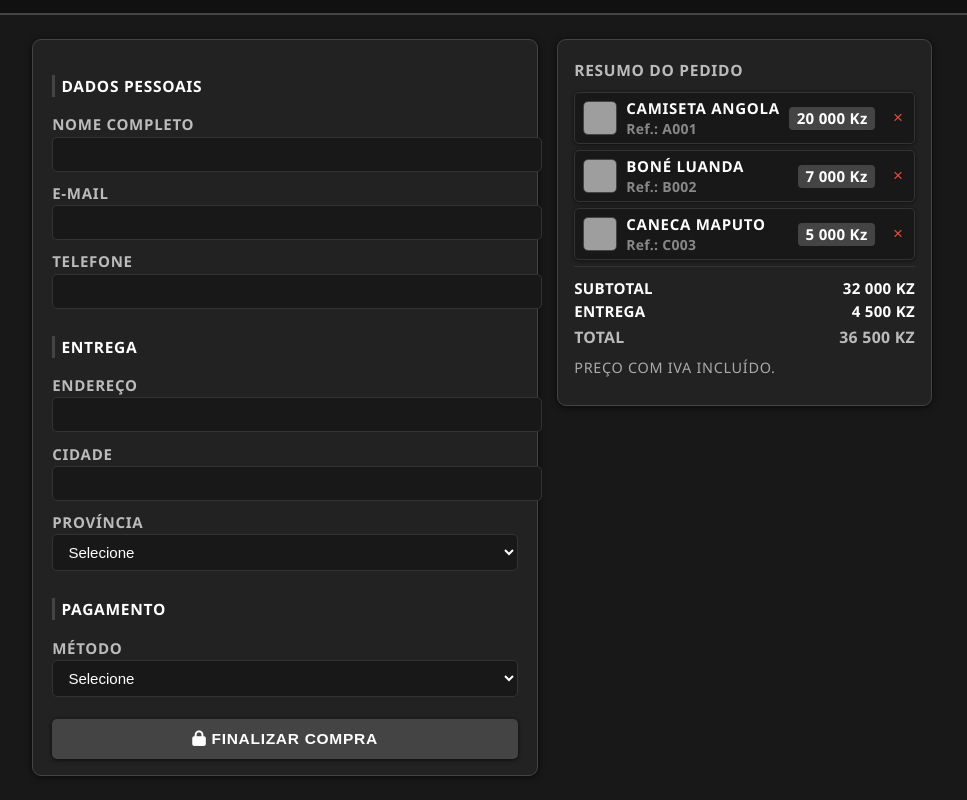
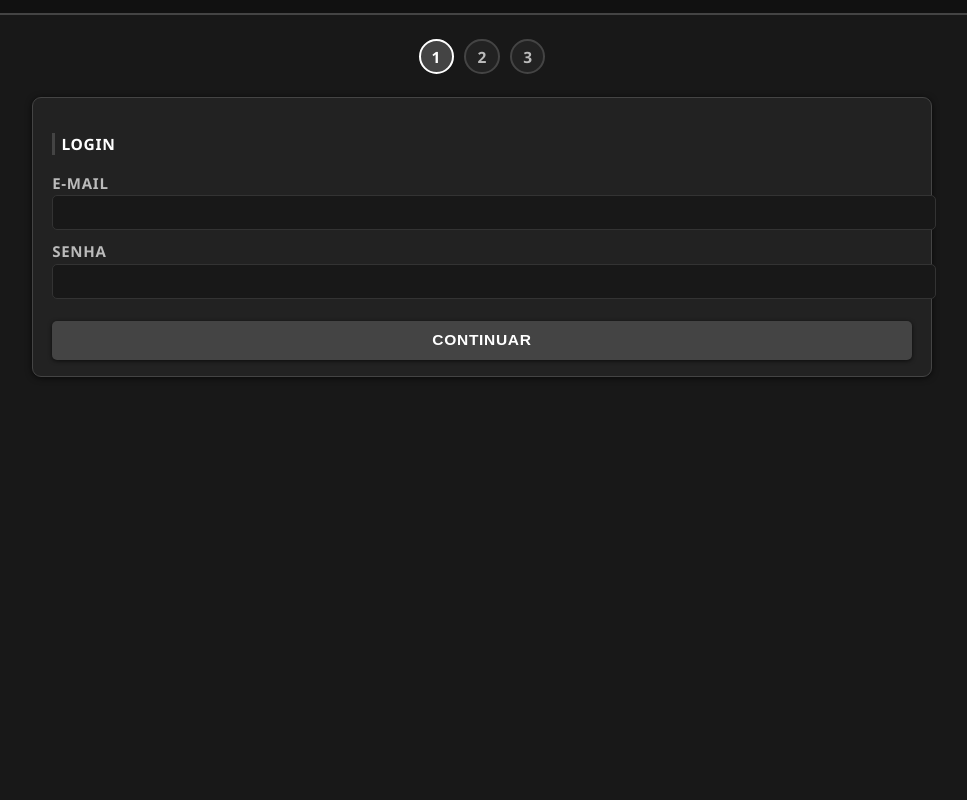
Before and after one commit to DanyTech14/miau-miau-deliciosos, a website: page checkout-ecommerce/src/index.html in a window 1280 px wide. Shown: the part 54-854 px from the top of the page, without its empty margins (158-1125 px from the left). After the commit the page ends 800 px from the top, so only its background shows below. Drawn offline with nearby package versions, Linux system fonts and the light colour scheme; grey boxes are pictures that could not be loaded.

Commit message:
commit again

```diff
--- a/checkout-ecommerce/src/index.html
+++ b/checkout-ecommerce/src/index.html
@@ -13,23 +13,39 @@
         <h1>Finalizar Compra</h1>
     </header>
     <main class="checkout-container">
-        <div class="checkout-content grid-2col">
-            <section>
-                <form class="checkout-form">
-                    <h2>Dados pessoais</h2>
+      <div class="checkout-steps">
+        <div class="step-indicator">
+          <span class="step active">1</span>
+          <span class="step">2</span>
+          <span class="step">3</span>
+        </div>
+        <!-- Etapa 1: Login -->
+        <section class="checkout-step" id="step-login">
+          <form id="login-form" class="checkout-form">
+            <h2>Login</h2>
+            <div class="form-group">
+              <label for="login-email">E-mail</label>
+              <input type="email" id="login-email" required>
+            </div>
+            <div class="form-group">
+              <label for="login-password">Senha</label>
+              <input type="password" id="login-password" required>
+            </div>
+            <button type="submit" class="finalizar-btn">Continuar</button>
+          </form>
+        </section>
+        <!-- Etapa 2: Entrega -->
+        <section class="checkout-step" id="step-delivery" style="display:none;">
+          <form id="delivery-form" class="checkout-form">
+            <h2>Endereço de Entrega</h2>
             <div class="form-group">
               <label for="nome">Nome completo</label>
               <input type="text" id="nome" required>
             </div>
             <div class="form-group">
-                        <label for="email">E-mail</label>
-                        <input type="email" id="email" required>
-                    </div>
-                    <div class="form-group">
               <label for="telefone">Telefone</label>
               <input type="tel" id="telefone" required>
             </div>
-                    <h2>Entrega</h2>
             <div class="form-group">
               <label for="endereco">Endereço</label>
               <input type="text" id="endereco" required>
@@ -48,6 +64,12 @@
                 <option>Namibe</option>
               </select>
             </div>
+            <button type="submit" class="finalizar-btn">Continuar</button>
+          </form>
+        </section>
+        <!-- Etapa 3: Pagamento e Resumo -->
+        <section class="checkout-step" id="step-payment" style="display:none;">
+          <form id="payment-form" class="checkout-form">
             <h2>Pagamento</h2>
             <div class="form-group">
               <label for="pagamento">Método</label>
@@ -67,7 +89,6 @@
             </div>
             <button type="submit" class="finalizar-btn"><i class="fa fa-lock"></i> Finalizar compra</button>
           </form>
-            </section>
           <aside class="checkout-summary">
             <div class="summary-box">
               <div class="summary-title">Resumo do pedido</div>
@@ -76,12 +97,13 @@
               </div>
               <div class="summary-totals">
                 <div><span>Subtotal</span><span>0 Kz</span></div>
-                        <div><span>Entrega</span><span>Grátis</span></div>
+                <div><span>Entrega</span><span>0 Kz</span></div>
                 <div class="total"><span>Total</span><span>0 Kz</span></div>
               </div>
               <div class="summary-note">Preço com IVA incluído.</div>
             </div>
           </aside>
+        </section>
       </div>
     </main>
     <script src="script.js"></script>
--- a/checkout-ecommerce/src/script.js
+++ b/checkout-ecommerce/src/script.js
@@ -114,4 +114,31 @@ document.addEventListener('DOMContentLoaded', () => {
     // Limpa todos os campos do formulário ao recarregar a página
     const form = document.querySelector('.checkout-form');
     if (form) form.reset();
+
+    function showStep(step) {
+        document.querySelectorAll('.checkout-step').forEach((el, idx) => {
+            el.style.display = (idx === step) ? '' : 'none';
+        });
+        document.querySelectorAll('.step-indicator .step').forEach((el, idx) => {
+            el.classList.toggle('active', idx === step);
+        });
+    }
+
+    // Início na etapa 0 (login)
+    let currentStep = 0;
+    showStep(currentStep);
+
+    // Login -> Entrega
+    document.getElementById('login-form').addEventListener('submit', function(e) {
+        e.preventDefault();
+        currentStep = 1;
+        showStep(currentStep);
+    });
+
+    // Entrega -> Pagamento
+    document.getElementById('delivery-form').addEventListener('submit', function(e) {
+        e.preventDefault();
+        currentStep = 2;
+        showStep(currentStep);
+    });
 });
--- a/checkout-ecommerce/src/style.css
+++ b/checkout-ecommerce/src/style.css
@@ -264,6 +264,33 @@ header h1 {
     letter-spacing: 0.7px;
 }
 
+/* Indicador de etapas */
+.step-indicator {
+    display: flex;
+    justify-content: center;
+    gap: 0.7em;
+    margin-bottom: 1.5em;
+}
+.step-indicator .step {
+    width: 2em;
+    height: 2em;
+    border-radius: 50%;
+    background: #222;
+    color: #bbb;
+    display: flex;
+    align-items: center;
+    justify-content: center;
+    font-weight: 700;
+    font-size: 1em;
+    border: 2px solid #444;
+    transition: background 0.2s, color 0.2s, border 0.2s;
+}
+.step-indicator .step.active {
+    background: #444;
+    color: #fff;
+    border: 2px solid #fff;
+}
+
 /* Responsivo */
 @media (max-width: 600px) {
     .checkout-form,
```
Lines whose indentation alone changed are shown as unchanged.
